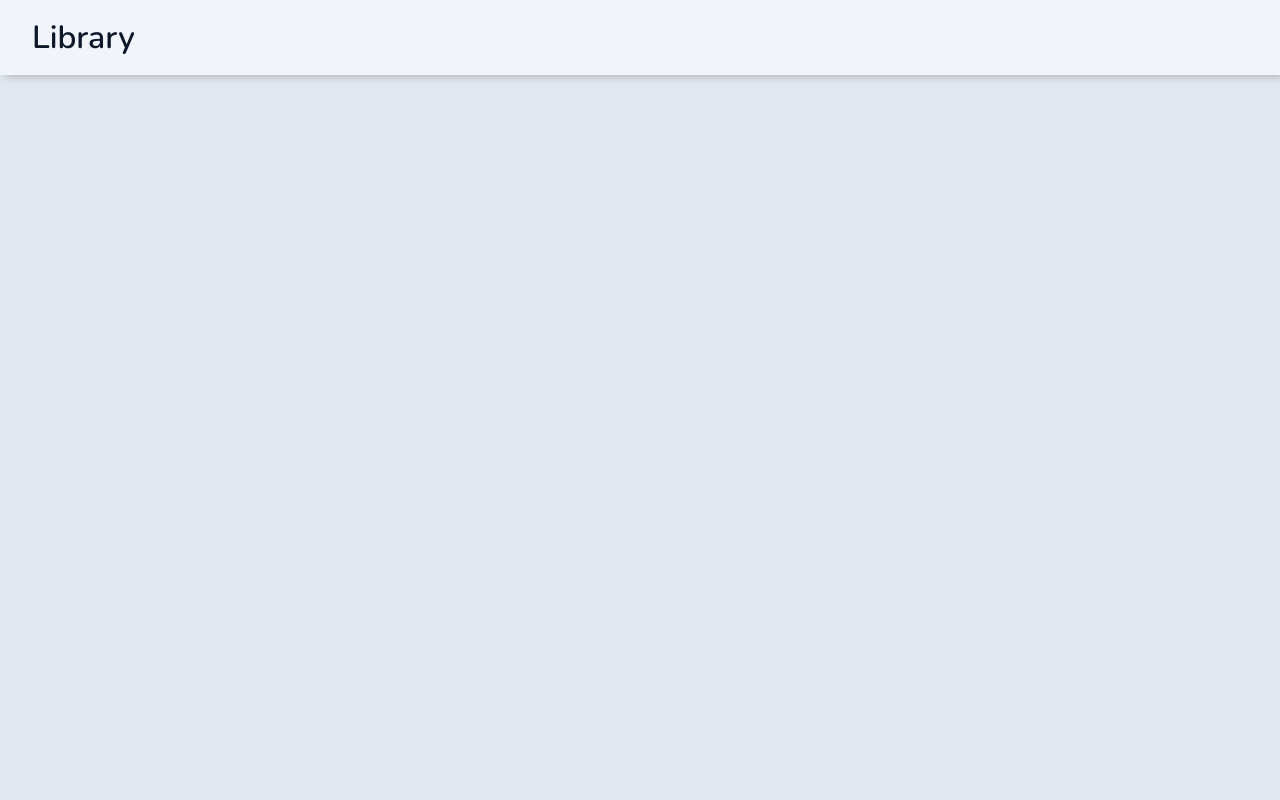
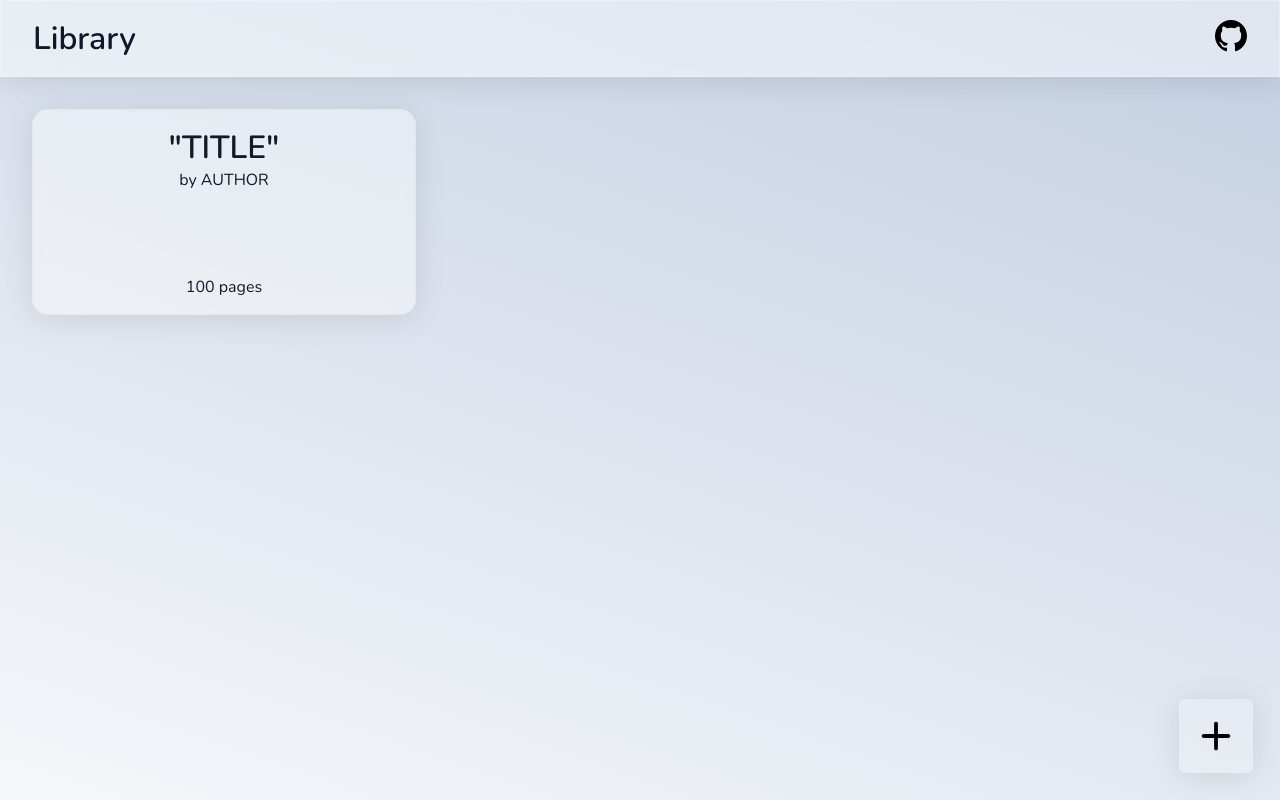
Before and after one commit to obviouslymilk/library, a plain HTML site: page index.html in a window 1280 px wide. Drawn offline with nearby package versions, Linux system fonts and the light colour scheme.

Commit message:
Add page layout and style

```diff
--- a/index.html
+++ b/index.html
@@ -9,8 +9,19 @@
         <title>My Library</title>
     </head>
     <body>
+        <div class='container'>
             <div class='header'>
                 <h1 class='logo'>Library</h1>
+                <a href=""><img class='github-button' src="static/icons/github.svg" alt=""></a>
+            </div>
+            <button class='new-button'><img src="static/icons/add.svg"></button>
+            <div class='books-container'>
+                <div class='book-card'>
+                    <div class='book-title'>"TITLE"</div>
+                    <div class='book-author'>by AUTHOR</div>
+                    <div class='book-pages'>100 pages</div>
+                </div>
+            </div>
         </div>
     </body>
     </html>
--- a/style.css
+++ b/style.css
@@ -4,16 +4,35 @@
     font-family: 'Nunito', sans-serif;
 }
 
-body {
-    background-color: #e2e8f0;
+body, html {
     padding: 0;
     margin: 0;
+    min-height: 100%;
+    height: 100%;
+}
+
+.container {
+    background-color: #e2e8f0;
+    height: 100%;
+    width: 100%;
+    padding: 0;
+    margin: 0;
+    background-image: linear-gradient(19deg, #f5f7fa  0%, #c3cfe2 100%);
+    background-repeat: no-repeat;
+    overflow: auto;
 }
 
 .header {
+    display: flex;
+    align-items: center;
     background-color: #f1f5f9;
-    box-shadow: 5px 0px 10px rgba(0, 0, 0, 0.3);
+    box-shadow: 0 4px 30px rgba(0, 0, 0, 0.1);
     padding: 1em 2em 1em 2em;
+    background: rgba(255, 255, 255, 0.473);
+    box-shadow: 0 4px 30px rgba(0, 0, 0, 0.1);
+    backdrop-filter: blur(5px);
+    -webkit-backdrop-filter: blur(5px);
+    border: 1px solid rgba(255, 255, 255, 0.3);
 }
 
 .logo {
@@ -21,4 +40,87 @@ body {
     margin: 0;
     color: #0f172a;
     font-weight: 600;
+    font-size: 2rem;
+    flex-grow: 1;
 }
+
+.github-button {
+    height: 2rem;
+    transition: all .1s ease-in-out;
+}
+
+.github-button:hover {
+    transform: scale(1.1);
+}
+
+.books-container {
+    margin: 2em;
+    display: grid;
+    grid-template-columns: repeat(auto-fill, minmax(300px, 1fr));
+    gap: 2rem;
+}
+
+.book-card {
+    display: grid;
+    grid-template-columns: 1fr;
+    grid-template-rows: 1fr 1fr 2fr;
+    justify-items: center;
+    padding: 1em;
+
+    background: rgba(252, 252, 252, 0.43);
+    border-radius: 16px;
+    box-shadow: 0 4px 30px rgba(0, 0, 0, 0.1);
+    backdrop-filter: blur(6.6px);
+    -webkit-backdrop-filter: blur(6.6px);
+    border: 1px solid rgba(226, 209, 195, 0.20);
+    color: #111827;
+}
+
+.book-title {
+    font-size: 2rem;
+    font-weight: 600;
+    align-self: center;
+}
+
+.book-author {
+    font-size: 1rem;
+}
+
+.book-pages {
+    align-self: flex-end;
+}
+
+.new-button-container {
+    display: flex;
+    align-items: center;
+    justify-content: center;
+}
+
+.new-button {
+    display: flex;
+    align-items: center;
+    justify-content: center;
+    padding: 1em;
+    position: fixed;
+    right: 0;
+    bottom: 0;
+    margin: 2em;
+    background: rgba(255, 255, 255, 0.2);
+    border-radius: 0.5em;
+    box-shadow: 0 4px 30px rgba(0, 0, 0, 0.1);
+    backdrop-filter: blur(3.8px);
+    -webkit-backdrop-filter: blur(3.8px);
+    border: none;
+    transition: all .1s ease-in-out;
+    z-index: 1;
+}
+
+.new-button img {
+    height: 3rem;
+    color: #111827;
+}
+
+.new-button:hover {
+    background: rgba(255, 255, 255, 0.4);
+    padding: 1.5em;
+}
```
Also changed, not shown: static/icons/add.svg (added), static/icons/github.svg (added). Lines whose indentation alone changed are shown as unchanged.
